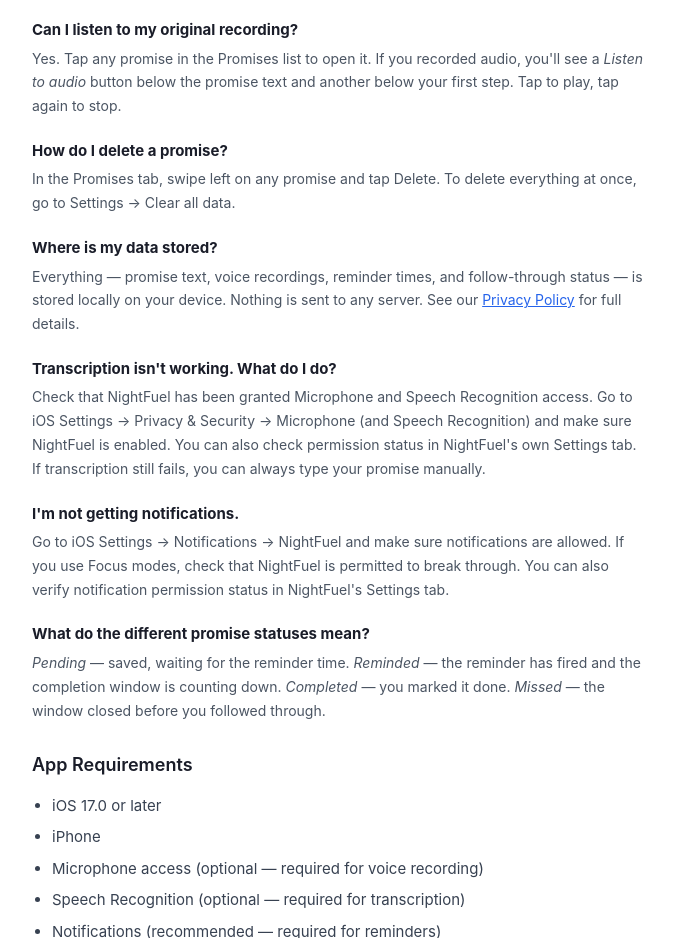
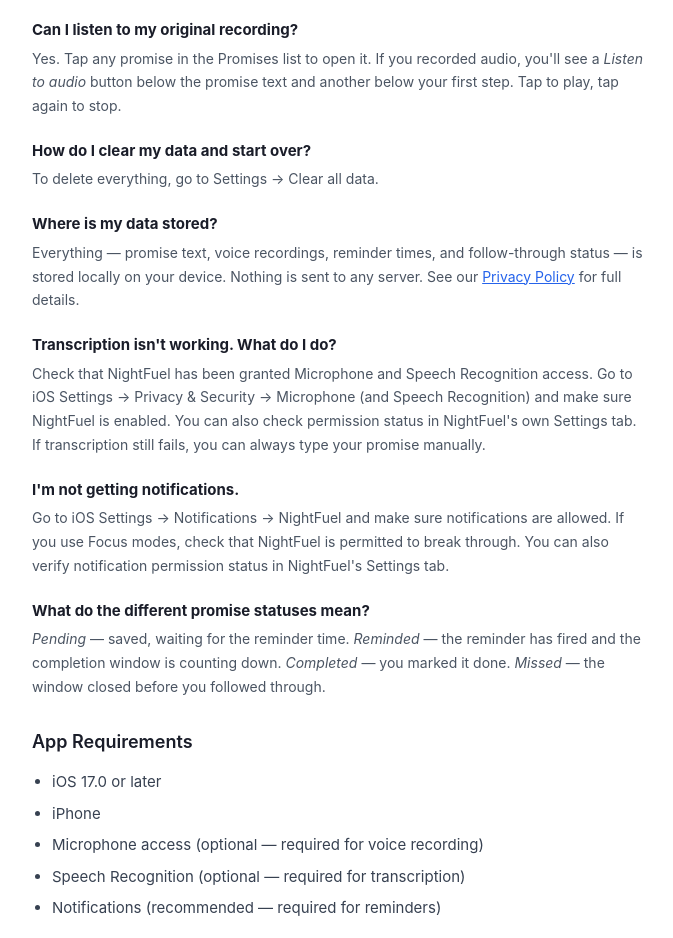
Before and after one commit to caseylester-dev/NightFuel, a plain HTML site: page support.html in a window 1280 px wide. Shown: the part 960-1898 px from the top of the page, without its empty margins (300-973 px from the left). Drawn offline with Linux system fonts and the light colour scheme.

Commit message:
Add files via upload

```diff
--- a/support.html
+++ b/support.html
@@ -121,8 +121,8 @@
         </div>
 
         <div class="faq-item">
-            <strong>How do I delete a promise?</strong>
-            <p>In the Promises tab, swipe left on any promise and tap Delete. To delete everything at once, go to Settings → Clear all data.</p>
+            <strong>How do I clear my data and start over?</strong>
+            <p>To delete everything, go to Settings → Clear all data.</p>
         </div>
 
         <div class="faq-item">
```
